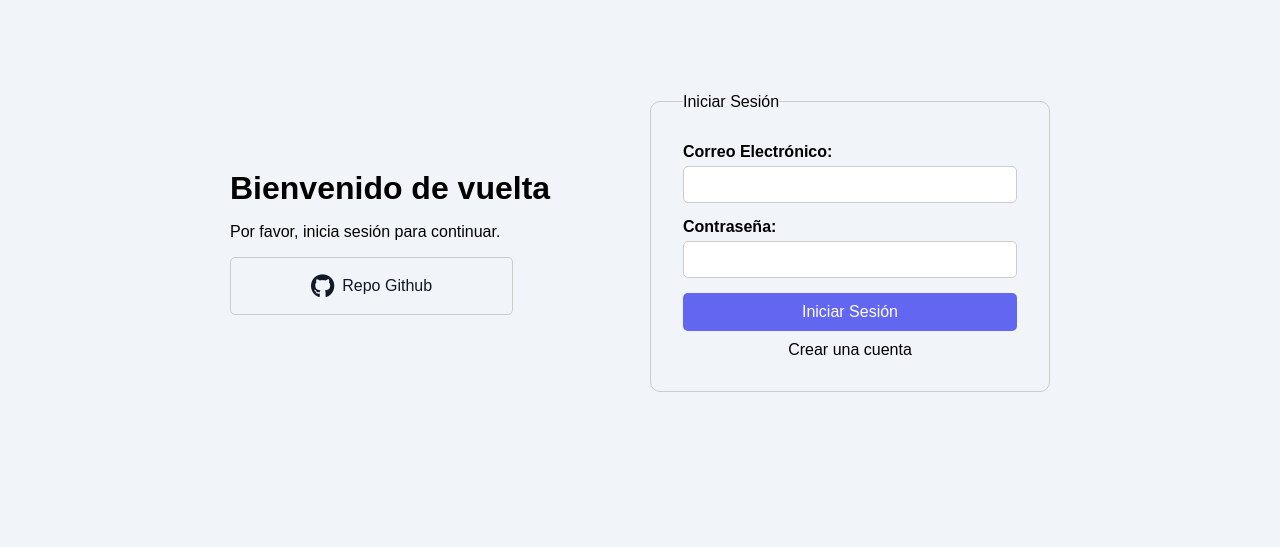
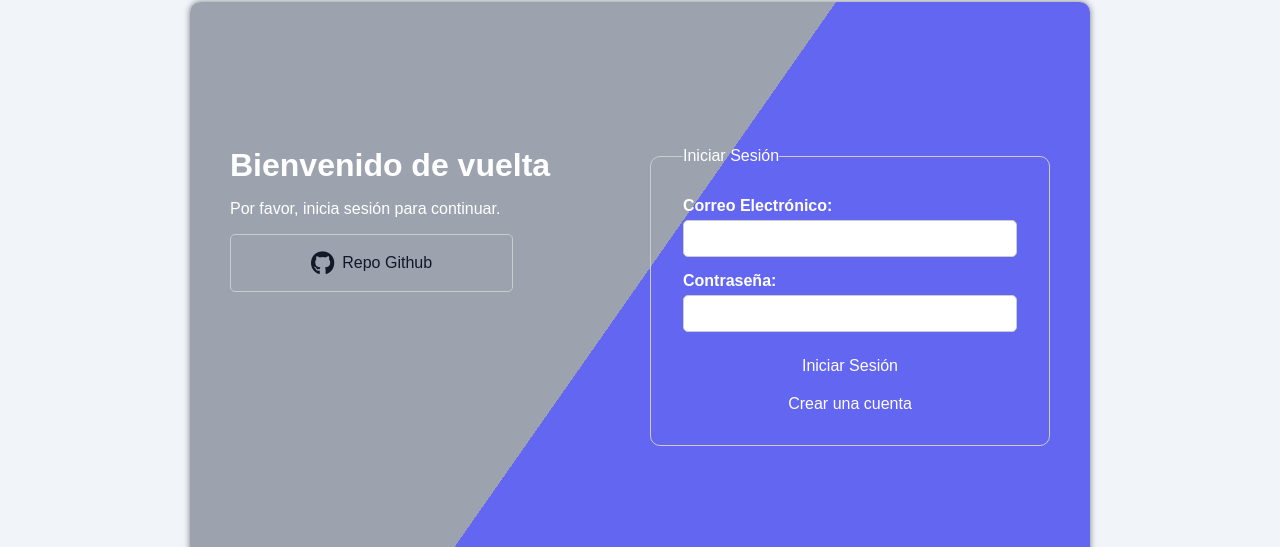
Before and after one commit to Alan3420/Game-Rank, a Vue app in the folder frontend/: page /login in a window 1280 px wide. Shown: the part 119-666 px from the top of the page. Built offline with nearby package versions, Linux system fonts and the light colour scheme.

Commit message:
diseño de login-register

```diff
--- a/frontend/src/view/login_user.vue
+++ b/frontend/src/view/login_user.vue
@@ -1,40 +1,92 @@
 <template>
+
+    <body>
         <div class="container-login">
+
+            <!-- Panel izquierdo -->
+            <div class="panel">
+                <div :class="{ 'slide-out-left': isRegistering }">
                     <div class="welcome-section">
                         <h1>Bienvenido de vuelta</h1>
                         <p>Por favor, inicia sesión para continuar.</p>
-            <a href="https://github.com/Alan3420/Proyecto-Game-Rank.git" target="_blank" class="github-link">
+                        <a href="https://github.com/Alan3420/Proyecto-Game-Rank.git" target="_blank"
+                            class="github-link">
                             <i class="fab fa-github"></i>Repo Github
                         </a>
                     </div>
+                </div>
 
+                <div :class="{ 'slide-out-left': !isRegistering }">
+                    <fieldset>
+                        <legend>Crear Cuenta</legend>
+                        <form @submit.prevent="handleRegister">
+                            <div class="form-row">
+                                <div class="form-group">
+                                    <label for="nombre">Nombre:</label>
+                                    <input id="nombre" v-model="register.nombre" type="text" required />
+                                </div>
+                                <div class="form-group">
+                                    <label for="apellido">Apellido:</label>
+                                    <input id="apellido" v-model="register.apellido" type="text" required />
+                                </div>
+                            </div>
+                            <label for="reg-email">Correo Electrónico:</label>
+                            <input id="reg-email" v-model="register.email" type="email" required />
+                            <label for="reg-password">Contraseña:</label>
+                            <input id="reg-password" v-model="register.password" type="password" required />
+                            <button type="submit">Registrarse</button>
+                            <a href="#" @click.prevent="toggleView">¿Ya tienes cuenta? Inicia sesión</a>
+                        </form>
+                    </fieldset>
+                </div>
+            </div>
+
+            <!-- Panel derecho -->
+            <div class="panel">
+                <div :class="{ 'slide-out-right': isRegistering }">
                     <fieldset>
                         <legend>Iniciar Sesión</legend>
                         <form @submit.prevent="handleLogin">
                             <label for="email">Correo Electrónico:</label>
-                <input id="email" v-model="email" type="email" required>
-
+                            <input id="email" v-model="email" type="email" required />
                             <label for="password">Contraseña:</label>
-                <input id="password" v-model="password" type="password" required>
-
-                <button type="submit" v-on:click=>Iniciar Sesión</button>
-                <a href="/register">Crear una cuenta</a>
+                            <input id="password" v-model="password" type="password" required />
+                            <button type="submit">Iniciar Sesión</button>
+                            <a href="#" @click.prevent="toggleView">Crear una cuenta</a>
                         </form>
                     </fieldset>
                 </div>
+
+                <div :class="{ 'slide-out-right': !isRegistering }">
+                    <div class="welcome-section">
+                        <h1>¡Únete a Game Rank!</h1>
+                        <p>Registra tu progreso, compite con otros jugadores y sube en el ranking.</p>
+                    </div>
+                </div>
+            </div>
+
+        </div>
+    </body>
 </template>
 
 <script>
 import { login } from "../services/user_service";
 
 export default {
-    data(){
+    data() {
         return {
             email: "",
-            password: ""
+            password: "",
+            isRegistering: false,
+            register: {
+                nombre: "",
+                apellido: "",
+                email: "",
+                password: "",
+            }
         }
     },
-    methods:{
+    methods: {
         async handleLogin() {
             try {
                 const response = await login(this.email, this.password)
@@ -44,25 +96,103 @@ export default {
             } catch (error) {
                 console.log("Error:", error)
             }
-}
+        },
+
+        async handleRegister() {
+            console.log("Registrando:", this.register);
+            // conecta aquí tu servicio
+        },
+
+        toggleView() {
+            this.isRegistering = !this.isRegistering;
+            const container = document.querySelector(".container-login");
+            container.classList.toggle("active");
+        },
+
     }
 }
 </script>
 
 <style scoped>
+@property --angle {
+    syntax: '<angle>';
+    initial-value: 125deg;
+    inherits: false;
+}
+
+.panel {
+    flex: 1;
+    max-width: 400px;
+    position: relative;
+    min-height: 350px;
+}
+
+.panel>div {
+    position: absolute;
+    width: 100%;
+    transition: opacity 0.4s ease, transform 0.4s ease;
+}
+
+.slide-out-left {
+    opacity: 0;
+    transform: translateX(-60px);
+    pointer-events: none;
+    position: absolute;
+}
+
+.slide-out-right {
+    opacity: 0;
+    transform: translateX(60px);
+    pointer-events: none;
+    position: absolute;
+}
+
+body {
+    margin: 0;
+    padding: 0;
+    width: 100%;
+    display: flex;
+    justify-content: center;
+    align-items: center;
+    min-height: 100vh;
+    background: #f1f5f9;
+
+}
+
 .container-login {
+    position: relative;
     display: flex;
     justify-content: center;
     align-items: center;
     gap: 20px;
+    padding: 2rem;
+    max-width: 900px;
+    width: 90%;
+    /* responsive */
     min-height: 80vh;
-  padding: 2rem;
+    height: auto;
+    color: white;
+
+    background: linear-gradient(var(--angle), #9ca3af 50%, #6366f1 50%);
+    transition: --angle 0.4s cubic-bezier(0.1, 0, 0.1, 1);
+    background-size: 200% 200%;
+    background-position: 78% 0%;
+    border-radius: 10px;
+    box-shadow: 0 0 6px 0 rgba(0, 0, 0, 0.5);
+
 }
-.welcome-section ,fieldset{
+
+.container-login.active {
+    --angle: 305deg;
+}
+
+.welcome-section,
+fieldset {
     flex: 1;
     max-width: 400px;
 }
-.welcome-section{
+
+.welcome-section {
     display: flex;
     flex-direction: column;
     justify-content: center;
@@ -70,13 +200,13 @@ export default {
     gap: 1rem;
 }
 
-fieldset{
+fieldset {
     border: 1px solid #ccc;
     border-radius: 10px;
     padding: 2rem;
 }
 
-form{
+form {
     display: flex;
     flex-direction: column;
 
@@ -104,11 +234,13 @@ form button {
     cursor: pointer;
     transition: background-color 0.25s ease, transform 0.2s ease;
 }
+
 form button:hover {
     background-color: #4f46e5;
     transform: translateY(-2px);
 }
-form a{
+
+form a {
     margin-top: 10px;
     display: flex;
     justify-content: center;
@@ -116,10 +248,10 @@ form a{
     text-decoration: none;
     color: black;
     transition: transform 0.2s;
+    color: white;
 }
 
-form a:hover{
-    color: #6366f1;
+form a:hover {
     transform: scale(1.1);
 }
 
@@ -141,7 +273,9 @@ a i {
     border: 1px solid #ccc;
     border-radius: 5px;
 }
-.github-link:hover, .github-link:hover i {
+
+.github-link:hover,
+.github-link:hover i {
     background-color: #6366f1;
     color: white;
 
```
Lines whose indentation alone changed are shown as unchanged.
